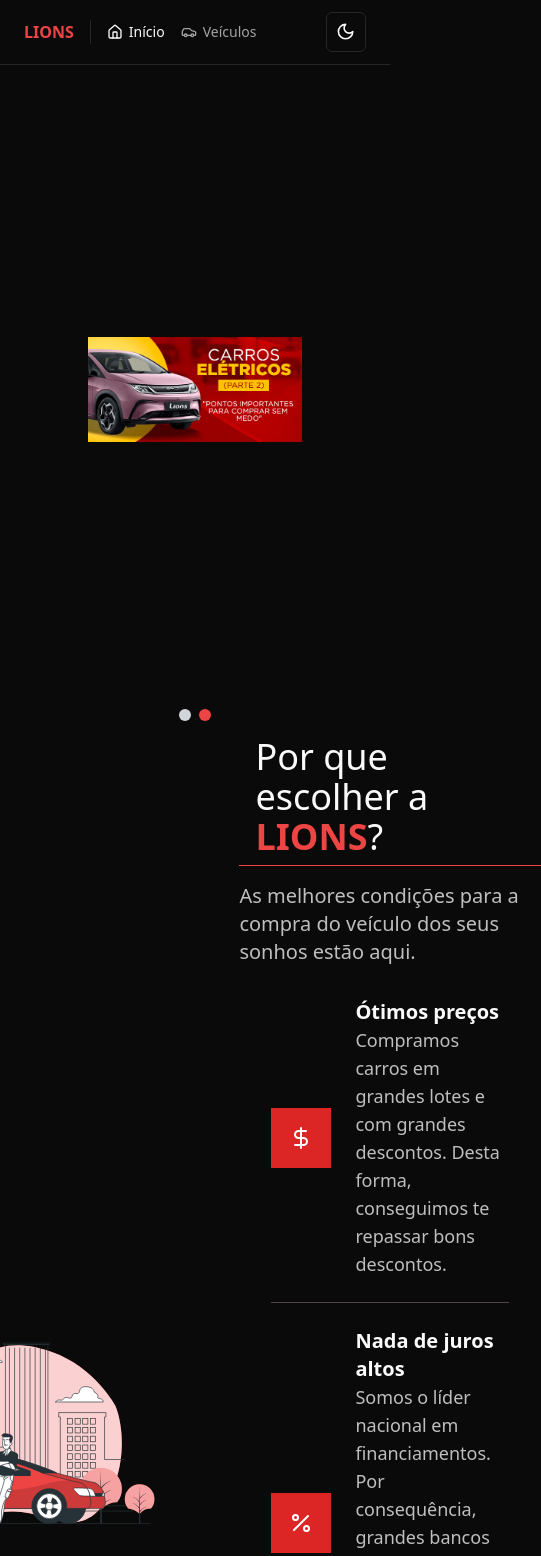
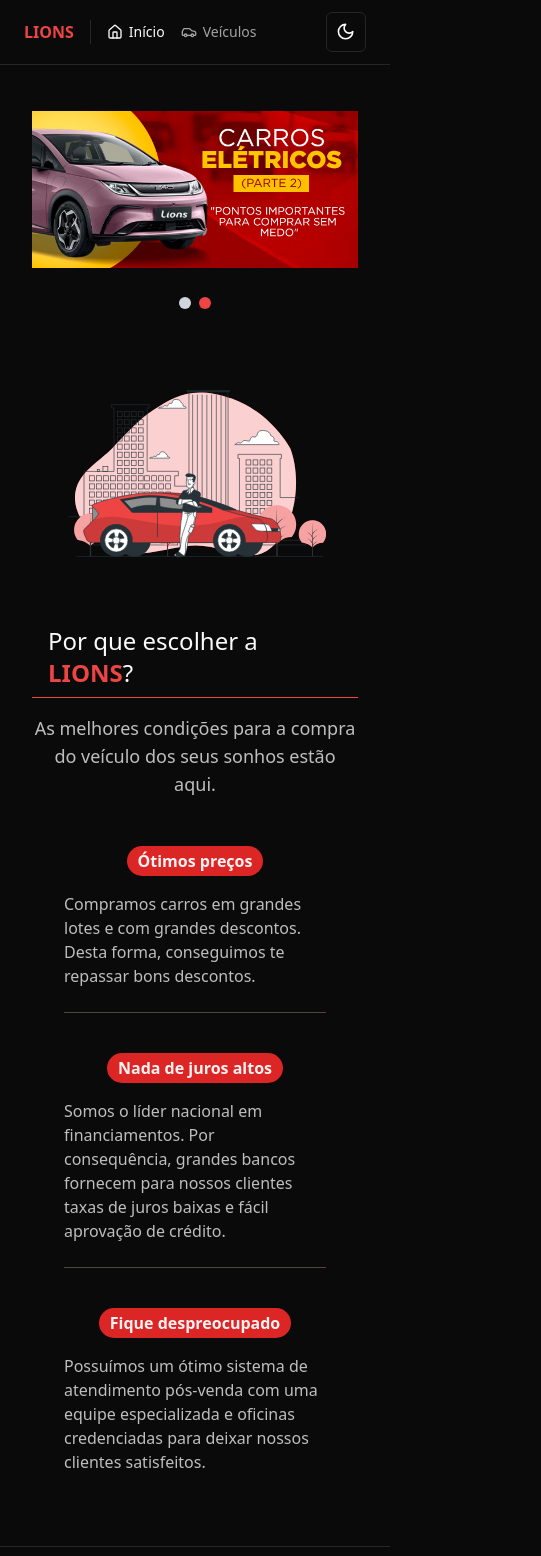
Before and after one commit to raulcaldeira/lions-landing-page, a React (Vite) app: page / in a window 390 px wide. Shown: the top 1556 px of the page, 541 px wide, since content can reach past the window. Built offline with nearby package versions, Linux system fonts and the light colour scheme.

Commit message:
style: implement responsive layout to home page

```diff
--- a/src/components/card-icon-text.tsx
+++ b/src/components/card-icon-text.tsx
@@ -1,4 +1,5 @@
 import { ReactNode } from "react";
+import { Badge } from "./ui/badge";
 
 interface CardIconTextProps {
   icon: ReactNode;
@@ -9,12 +10,15 @@
 export function CardIconText({ icon, title, description }: CardIconTextProps) {
   return (
     <div className="flex items-center gap-6">
-      <div className="h-[60px] w-[60px] bg-red-200 dark:bg-red-600 dark:opacity-100 dark:text-white opacity-30 flex justify-center items-center text-red-600">
+      <div className="hidden sm:flex h-[60px] w-[60px] bg-red-200 dark:bg-red-600 dark:opacity-100 dark:text-white opacity-30 justify-center items-center text-red-600">
         {icon}
       </div>
-      <div className="flex-1">
-        <h3 className="font-bold text-xl">{title}</h3>
-        <p className="text-lg opacity-75 max-w-[550px]">{description}</p>
+      <div className="flex-1 mt-4 sm:mt-0">
+        <h3 className="font-bold text-base md:text-lg hidden sm:block">{title}</h3>
+        <div className="flex justify-center mb-4 sm:hidden">
+          <Badge className="text-base">{title}</Badge>
+        </div>
+        <p className="text-base opacity-75 max-w-[550px]">{description}</p>
       </div>
     </div>
   );
--- a/src/components/hero.tsx
+++ b/src/components/hero.tsx
@@ -38,16 +38,16 @@
       >
         <CarouselContent>
           <CarouselItem
-            className="bg-contain bg-no-repeat bg-center h-[600px]"
+            className="bg-contain bg-no-repeat bg-center h-[200px] sm:h-[250px] md:h-[350px] lg:h-[400px] xl:h-[500px]"
             style={{ backgroundImage: "url(img-1.jpg)" }}
           ></CarouselItem>
           <CarouselItem
-            className="bg-contain bg-no-repeat bg-center h-[600px]"
+            className="bg-contain bg-no-repeat bg-center h-[200px] sm:h-[250px] md:h-[350px] lg:h-[400px] xl:h-[500px]"
             style={{ backgroundImage: "url(img-2.jpg)" }}
           ></CarouselItem>
         </CarouselContent>
       </Carousel>
-      <div className="mt-5 flex justify-center space-x-2">
+      <div className="mt-2 sm:mt-5 flex justify-center space-x-2">
         {Array.from({ length: count }, (_, index) => (
           <button
             key={index}
--- a/src/pages/app/home.tsx
+++ b/src/pages/app/home.tsx
@@ -6,18 +6,18 @@
 export function Home() {
   return (
     <>
-      <section className="px-14">
+      <section className="md:px-14">
         <Hero />
       </section>
 
-      <div className="flex gap-16 justify-center items-center">
-        <img src="city-driver.svg" className="h-[700px] w-auto" />
+      <div className="flex flex-col lg:flex-row justify-center items-center lg:mt-20">
+        <img src="city-driver.svg" className="h-[300px] sm:h-[350px] md:h-[450px] lg:h-[550px] xl:h-[600px] w-auto" />
         <div className="max-w-[600px] flex flex-col justify-center items-center">
-          <h2 className="text-4xl border-b pb-2 px-4 border-red-500">
+          <h2 className="text-2xl md:text-3xl lg:text-4xl border-b pb-2 px-4 border-red-500">
             Por que escolher a{" "}
             <span className="text-red-500 font-bold uppercase">lions</span>?
           </h2>
-          <p className="mt-4 text-xl opacity-75">
+          <p className="mt-4 text-lg md:text-xl opacity-75 text-center">
             As melhores condições para a compra do veículo dos seus sonhos estão
             aqui.
           </p>
```
